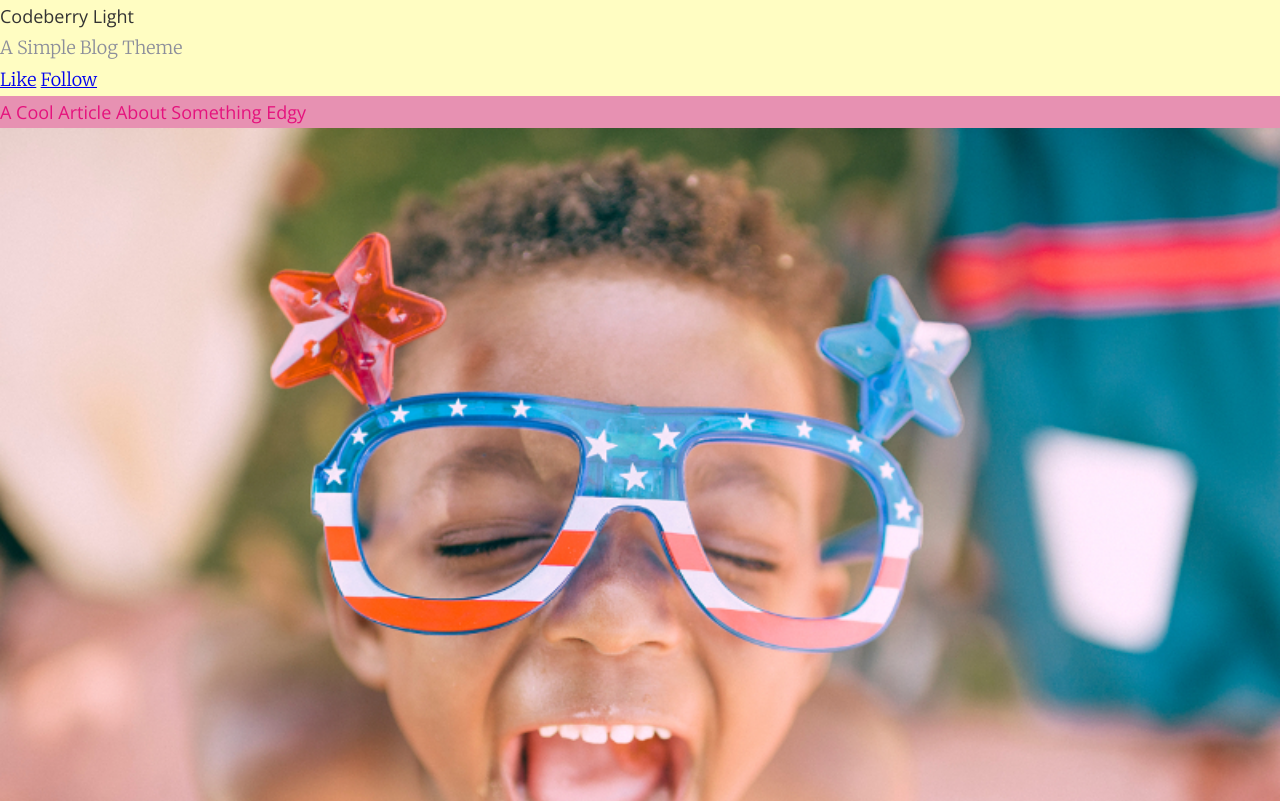
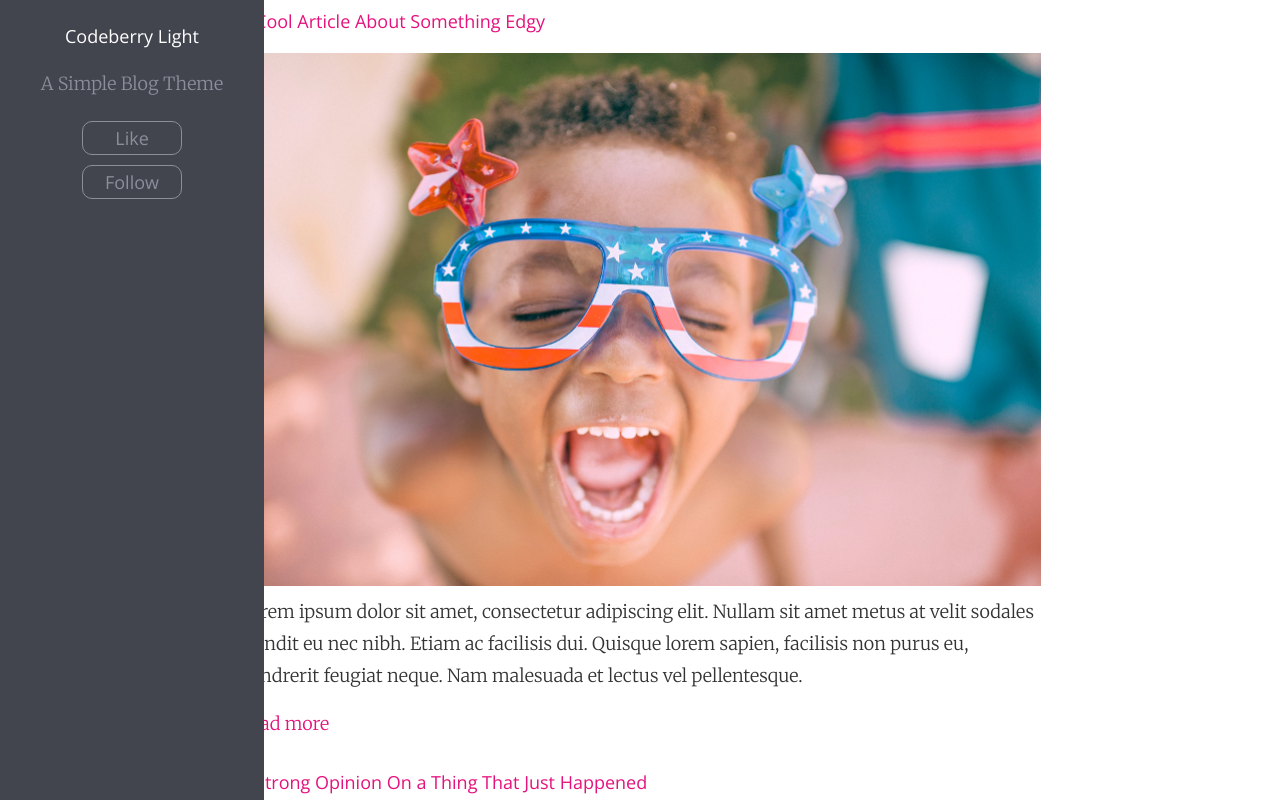
Before and after one commit to Klimory/responsive, a plain HTML site: page index.html in a window 1280 px wide. Shown: the top 801 px of the page. Drawn offline with nearby package versions, Linux system fonts and the light colour scheme.

Commit message:
finalizing everything

```diff
--- a/index.html
+++ b/index.html
@@ -3,6 +3,7 @@
 <head>
 <title>Blog</title>
 <meta charset="utf-8">
+<meta name="viewport" content="width=device-width, initial-scale=1">
 <link rel="stylesheet" type="text/css" href="style.css">
 <link rel="preconnect" href="https://fonts.googleapis.com">
 <link rel="preconnect" href="https://fonts.gstatic.com" crossorigin>
@@ -13,8 +14,8 @@
     <header class="header">
         <h1>Codeberry Light</h1>
         <p>A Simple Blog Theme</p>
-        <a href="#">Like</a>
-        <a href="#">Follow</a>
+        <a class="button" href="#">Like</a>
+        <a class="button" href="#">Follow</a>
     </header>
 	<main class="main">
         <article class="article">
@@ -35,7 +36,7 @@
             <p>Lorem ipsum dolor sit amet, consectetur adipiscing elit. Nullam sit amet metus at velit sodales blandit eu nec nibh. Etiam ac facilisis dui. Quisque lorem sapien, facilisis non purus eu, hendrerit feugiat neque. Nam malesuada et lectus vel pellentesque.</p>
             <a href="#">Read more</a>
         </article>
-        <a href="#">Load more stories...</a>
+        <a class="load" href="#">Load more stories...</a>
     </main>
 
 
--- a/style.css
+++ b/style.css
@@ -44,7 +44,7 @@ table {
 	border-spacing: 0;
 }
 /* ==== HELPER COLORS FOR LAYOUT ==== */
-
+/*
 .header {
 	background-color: rgba(255, 248, 53, .3);
 }
@@ -56,8 +56,19 @@ table {
 .article {
 	background-color: rgba(255, 0, 0, .3);
 }
+*/
+
 /* ==== BASE STYLES ==== */
-
+* {
+	box-sizing: border-box;
+}
+a {
+	color: #e5127d;
+	text-decoration: none;
+}
+a:hover {
+	color: #b60e63;
+}
 body {
     font-family: Merriweather, 'Times New Roman', serif;
     font-size: 1.125rem;
@@ -81,6 +92,92 @@ body {
     letter-spacing: 0,125rem;
     color: #8c8e9b;
   }
-  .picture {
+
+/* ==== LAYOUT STYLES ==== */
+h1,h2,h3,h4,h5,h6,hgroup,
+ul,ol,dd,
+p,figure,
+pre,table,fieldset,hr {
+    margin-bottom: 1rem;
+}
+/* Header Styles */
+.header {
+	text-align: center;
+	padding: 1.25rem;
+	color: #fff;
+	background-color: #42444e;
+}
+
+@media (min-width: 768px) {
+
+	.header {
+			position: fixed;
+			top: 0;
+			height: 100%;
+			width: 33.3%;
+		}
+
+}
+@media (min-width: 1025px) {
+
+	.header {
+		width: 20.625%;
+	}
+
+}
+
+/* Primary Content Wrapper Styles */
+
+@media (min-width: 768px) {
+
+	.article {
+		float: right;
+		width: 66.6%;
+		max-width: 812px;
+	}
+
+}
+@media (min-width: 1025px) {
+
+	.article {
+		float: none;
+        /* position: absolute; valamiért ha ez bent marad akkor egyberak mindent  */
+        left: 20.625%;
+	}
+
+}
+
+
+.article {
+	width: 95%;
+	margin: 0 auto 1rem;
+	padding: 0.3125rem;
+}
+.picture {
 	width: 100%;
 }
+/* ==== COMPONENT STYLES ==== */
+
+.button {
+	display: inline-block;
+	border: 1px solid #8c8e9b;
+	color: #8c8e9b;
+	border-radius: 10px;
+	padding-right: 5px;
+	padding-left: 5px;
+	margin: 5px;
+	width: 100px;
+	font-family: 'Open Sans', sans-serif;
+}
+
+.button:hover {
+	border: 1px solid #b60e63;
+}
+
+.load {
+	display: block;
+	text-align: center;
+	padding: 0.625rem;
+	font-size: 1.25rem;
+	color: #8c8e9b;
+}
```
